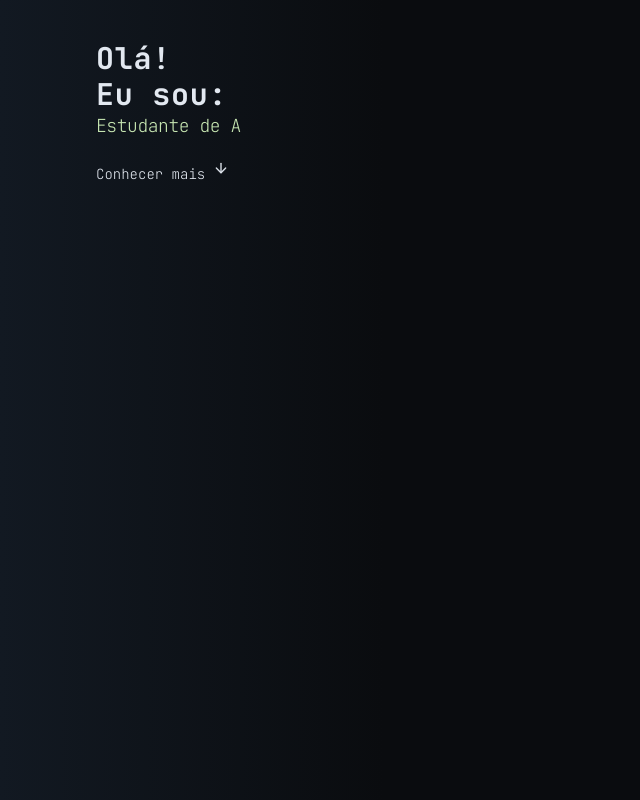
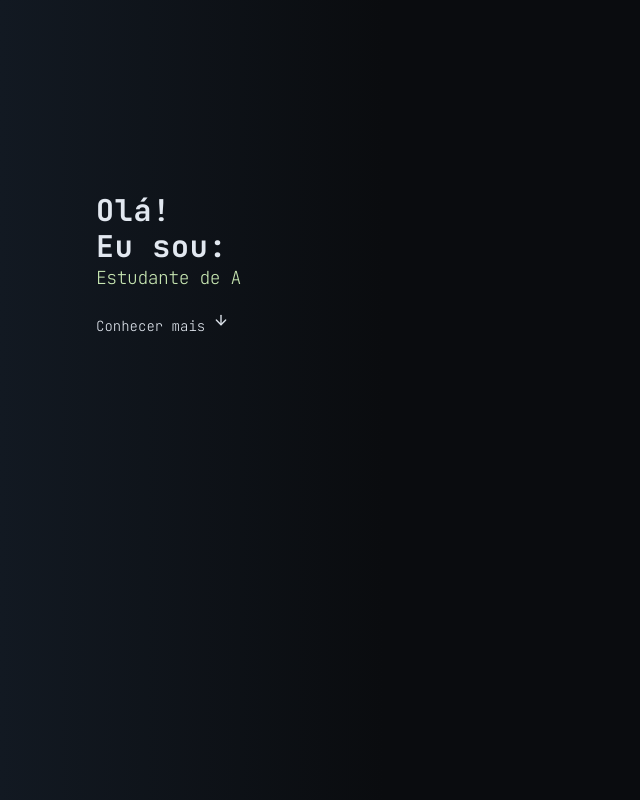
Before and after one commit to SuaveGreen/Pedro_Caetano, a React (Vite) app: page / in a window 1280 px wide. Shown: the top 800 px of the page, without its empty margins (0-640 px from the left). Built offline with nearby package versions, Linux system fonts and the light colour scheme.

Commit message:
Arrumando bug de visibilidade no Aside

```diff
--- a/src/containers/Hero.tsx
+++ b/src/containers/Hero.tsx
@@ -4,12 +4,12 @@ import { TypeAnimation } from "react-type-animation";
 
 export function Hero() {
   return (
-    <div id="hero" className="flex flex-col min-h-[23dvh] px-24 justify-end font-mono font-bold">
+    <div id="hero" className="flex flex-col min-h-[42dvh] pl-24 justify-end font-mono font-bold">
       <div>
         <h1 className="text-3xl tracking-wide">Olá! <br />
           Eu sou:</h1>
         <TypeAnimation
-          className="  font-extralight text-lg tracking-tight text-[#C6E5B1]"
+          className="w-auto font-extralight text-lg tracking-tight text-[#C6E5B1]"
           sequence={[
             "Pedro Caetano",
             1000, // wait 1s before replacing "ADS" with "Front-End"
@@ -17,9 +17,9 @@ export function Hero() {
             2000,
             "Estudante de Front-End",
             2000,
+            "Estudante de C#",
+            2000,
             "Estudante de React.Js",
-            2000,
-            "Estudante de C#",
             2000,
             "Pedro Caetano",
           ]}
```
